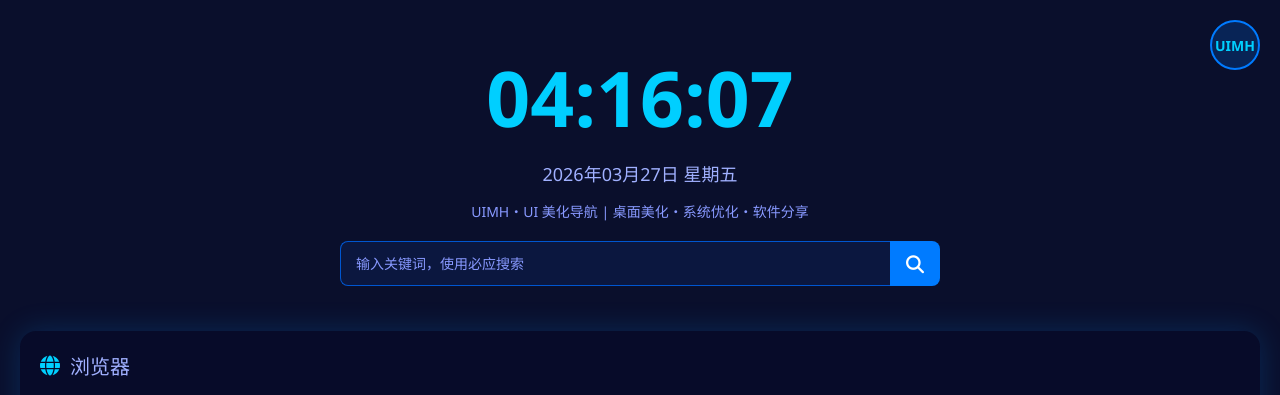
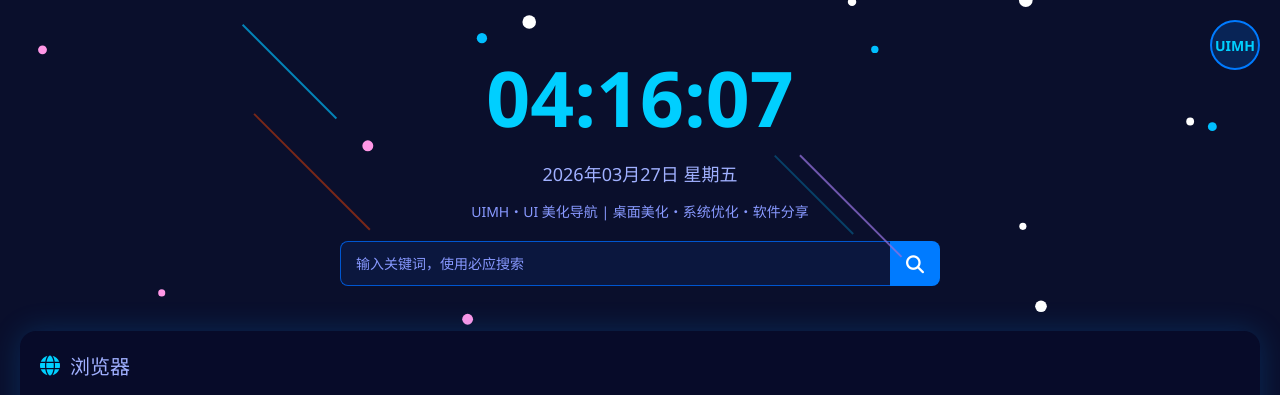
Before and after one commit to 260059179/uimh, a plain HTML site: page index.html in a window 1280 px wide. Shown: the top 395 px of the page. Drawn offline with Linux system fonts and the light colour scheme.

Commit message:
Update index.html

```diff
--- a/index.html
+++ b/index.html
@@ -141,6 +141,8 @@
       background-color: #0056d0;
       box-shadow: 0 0 10px rgba(0, 123, 255, 0.6);
     }
+
+
 
     /* 主容器样式（移除边框） */
     .container {
@@ -508,5 +510,158 @@ updateRuntime(); setInterval(updateRuntime, 1000);
 </script>
 <br><br>
 
+<!-- 必须加这个画布 -->
+<canvas id="trailCanvas" style="position:fixed; top:0; left:0; width:100vw; height:100vh; pointer-events:none; z-index:9998;"></canvas>
+
+<script>
+// ===================== 鼠标彩色拖尾特效（独立版） =====================
+(function() {
+    const canvas = document.getElementById('trailCanvas');
+    const ctx = canvas.getContext('2d');
+    let width = window.innerWidth;
+    let height = window.innerHeight;
+    canvas.width = width;
+    canvas.height = height;
+
+    let points = [];
+    let mouse = { x: width / 2, y: height / 2 };
+
+    // 窗口大小变化
+    window.addEventListener('resize', () => {
+        width = window.innerWidth;
+        height = window.innerHeight;
+        canvas.width = width;
+        canvas.height = height;
+    });
+
+    // 监听鼠标移动
+    document.addEventListener('mousemove', (e) => {
+        mouse.x = e.clientX;
+        mouse.y = e.clientY;
+        points.push({ x: mouse.x, y: mouse.y, life: 1, color: getColor() });
+        if (points.length > 30) points.shift();
+    });
+
+    // 渐变色彩
+    function getColor() {
+        const colors = [
+            'rgba(0, 191, 255, ',
+            'rgba(138, 43, 226, ',
+            'rgba(0, 255, 255, ',
+            'rgba(255, 105, 180, '
+        ];
+        return colors[Math.floor(Math.random() * colors.length)];
+    }
+
+    // 动画循环
+    function animate() {
+        requestAnimationFrame(animate);
+        ctx.clearRect(0, 0, width, height);
+
+        for (let i = 0; i < points.length; i++) {
+            const p = points[i];
+            p.life -= 0.02;
+            if (p.life <= 0) continue;
+
+            ctx.beginPath();
+            ctx.arc(p.x, p.y, 4 * p.life, 0, Math.PI * 2);
+            ctx.fillStyle = p.color + p.life + ')';
+            ctx.fill();
+
+            if (i > 0) {
+                const prev = points[i - 1];
+                ctx.beginPath();
+                ctx.moveTo(prev.x, prev.y);
+                ctx.lineTo(p.x, p.y);
+                ctx.strokeStyle = p.color + (p.life * 0.5) + ')';
+                ctx.lineWidth = 2 * p.life;
+                ctx.stroke();
+            }
+        }
+    }
+    animate();
+})();
+</script>
+
+
+<!-- 樱花花瓣特效 -->
+<canvas id="flowerCanvas" style="position:fixed;top:0;left:0;width:100vw;height:100vh;pointer-events:none;z-index:-1;"></canvas>
+<script>
+!function(){let e=document.getElementById("flowerCanvas"),t=e.getContext("2d");function n(){e.width=window.innerWidth,e.height=window.innerHeight}n(),window.addEventListener("resize",n);let o=[];setInterval((()=>{o.push({x:Math.random()*e.width,y:0,r:Math.random()*5+2,color:["#fff","#00bfff","#ff97e6"][Math.floor(Math.random()*3)],speed:Math.random()*1+0.5,swing:Math.random()*2})}),200);function i(){t.clearRect(0,0,e.width,e.height);for(let n=0;n<o.length;n++){let i=o[n];t.beginPath(),t.arc(i.x,i.y,i.r,0,2*Math.PI),t.fillStyle=i.color,t.fill(),i.x+=Math.sin(i.swing),i.y+=i.swing,i.swing+=.02,i.y>e.height&&o.splice(n,1)}requestAnimationFrame(i)}i()}();
+</script>
+
+<!-- 全屏流星雨画布 -->
+<canvas id="meteorCanvas" style="position:fixed; top:0; left:0; width:100vw; height:100vh; pointer-events:none; z-index:1; background:transparent;"></canvas>
+
+<script>
+// ===================== 全屏彩色流星雨特效 =====================
+(function() {
+    const canvas = document.getElementById('meteorCanvas');
+    const ctx = canvas.getContext('2d');
+    let w = window.innerWidth;
+    let h = window.innerHeight;
+    canvas.width = w;
+    canvas.height = h;
+
+    window.addEventListener('resize', () => {
+        w = window.innerWidth;
+        h = window.innerHeight;
+        canvas.width = w;
+        canvas.height = h;
+    });
+
+    // 流星数组
+    let meteors = [];
+
+    // 创建流星
+    function createMeteor() {
+        const x = Math.random() * w;
+        const y = 0;
+        const length = Math.random() * 80 + 50;
+        const speed = Math.random() * 10 + 5;
+        const opacity = Math.random() * 0.6 + 0.3;
+
+        // 彩色流星
+        const colors = [
+            '#00bfff', '#ff69b4', '#9370db', '#00ffff', '#ff4500', '#ffffff'
+        ];
+        const color = colors[Math.floor(Math.random() * colors.length)];
+
+        meteors.push({ x, y, length, speed, opacity, color });
+    }
+
+    // 绘制 + 更新
+    function drawMeteors() {
+        ctx.clearRect(0, 0, w, h);
+
+        for (let i = meteors.length - 1; i >= 0; i--) {
+            const m = meteors[i];
+            ctx.beginPath();
+            ctx.moveTo(m.x, m.y);
+            ctx.lineTo(m.x + m.length, m.y + m.length);
+            ctx.strokeStyle = m.color + Math.floor(m.opacity * 255).toString(16).padStart(2, '0');
+            ctx.lineWidth = 2;
+            ctx.stroke();
+
+            m.x += m.speed;
+            m.y += m.speed;
+            m.opacity -= 0.01;
+
+            if (m.opacity <= 0 || m.y > h || m.x > w) {
+                meteors.splice(i, 1);
+            }
+        }
+    }
+
+    // 自动生成流星
+    setInterval(createMeteor, 150);
+    function animate() {
+        requestAnimationFrame(animate);
+        drawMeteors();
+    }
+    animate();
+})();
+</script>
+
 </body>
 </html>
```
